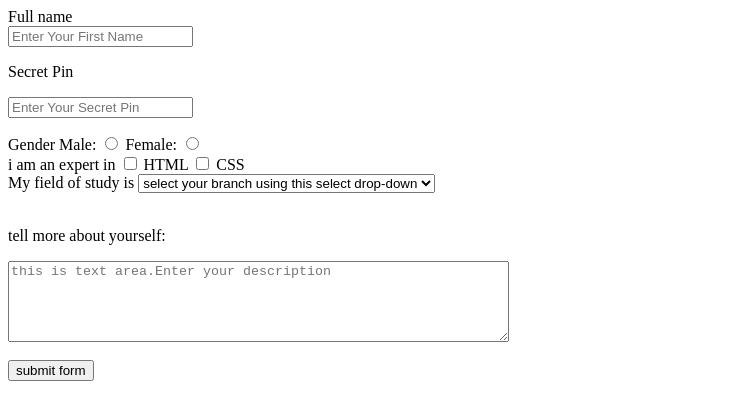
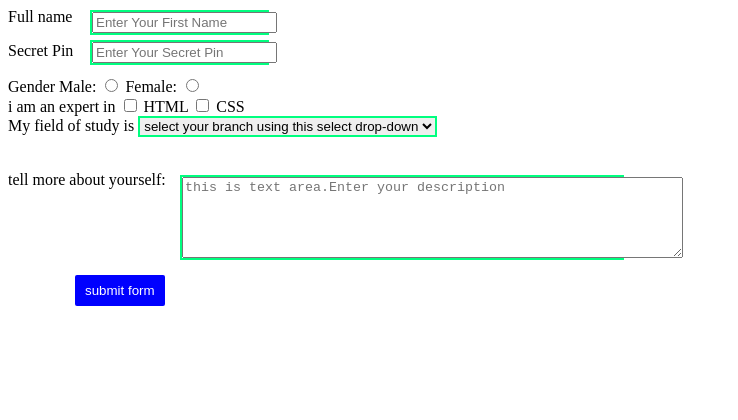
Before and after one commit to fullstack-course4/My-first-web-development, a plain HTML site: page index1.html in a window 1280 px wide. Shown: the whole page, without its empty margins (0-738 px from the left). Drawn offline with Linux system fonts and the light colour scheme.

Commit message:
Update index1.html

```diff
--- a/index1.html
+++ b/index1.html
@@ -1,6 +1,6 @@
 <html>
 <head>
-<link rel="stylesheet"href="devi.css">
+<link rel="stylesheet"href="index.css">
 </head>
 <body>
 <p>
```
